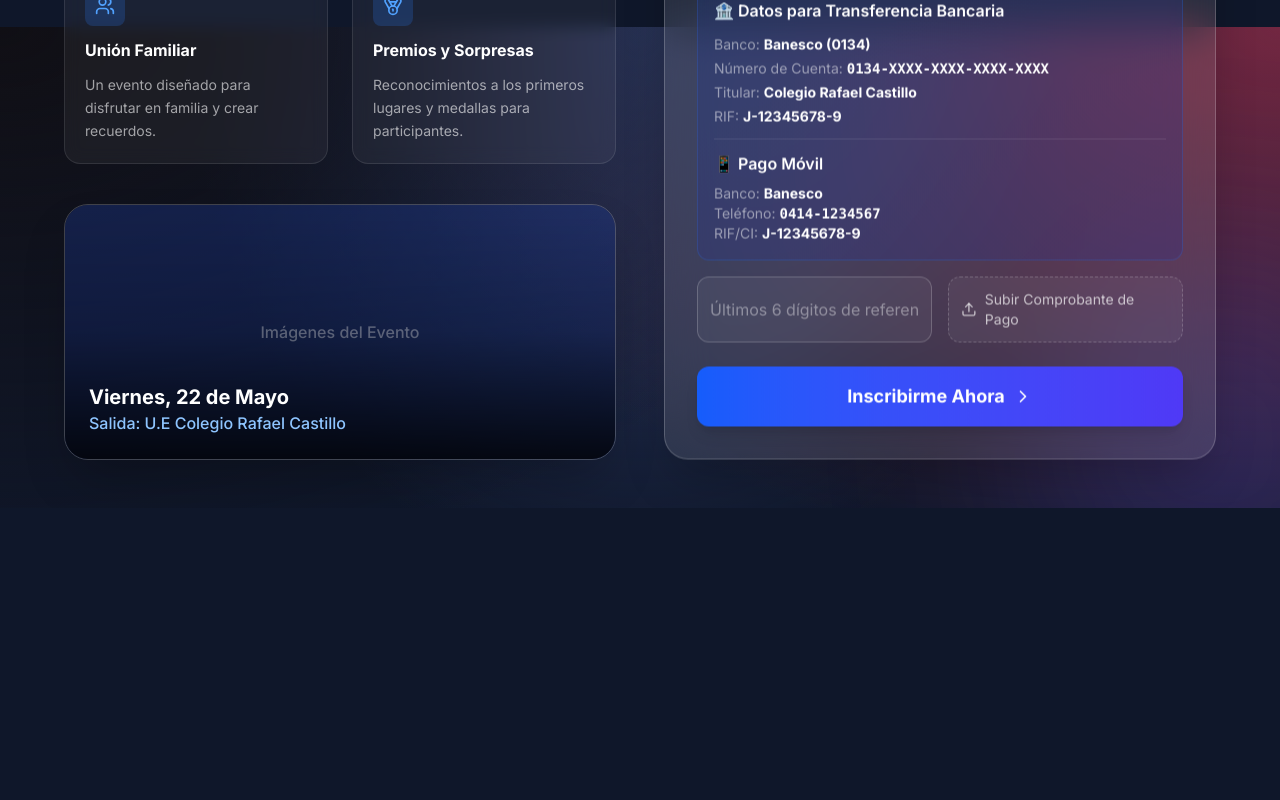
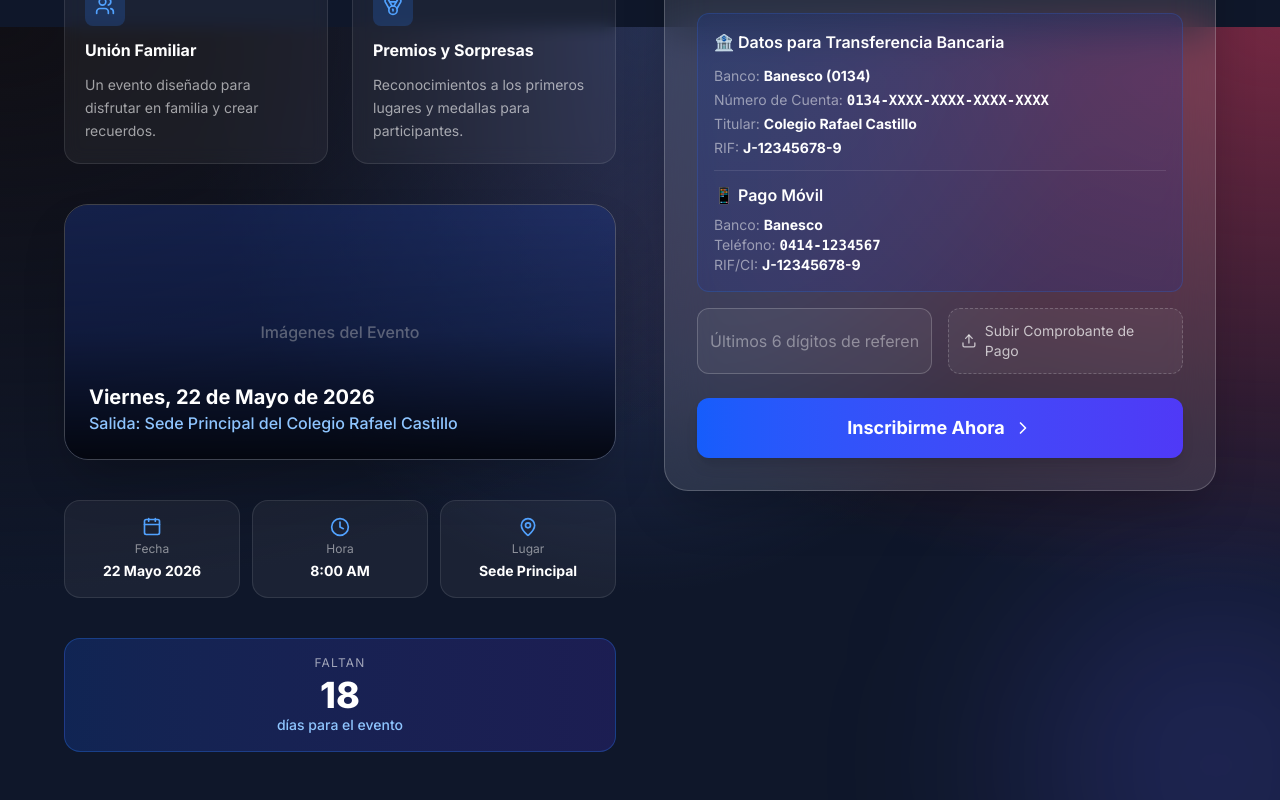
Before and after one commit to crcroboticaprincipal-ai/pasos-con-proposito, a Next.js app: page / in a window 1280 px wide. Shown: the part 773-1573 px from the top of the page. Before the commit the page ends 1281 px from the top, so only its background shows below. Built offline with nearby package versions, Linux system fonts and the light colour scheme; no server answers; the database is empty.

Commit message:
Add src/app/page.tsx

```diff
--- a/src/app/page.tsx
+++ b/src/app/page.tsx
@@ -1,7 +1,13 @@
+'use client';
+
 import RegistrationForm from '@/components/RegistrationForm';
-import { Activity, Heart, Users, Medal } from 'lucide-react';
+import { Activity, Heart, Users, Medal, Calendar, MapPin, Clock } from 'lucide-react';
 
 export default function Home() {
+  const eventDate = new Date('2026-05-22T08:00:00');
+  const now = new Date();
+  const msLeft = eventDate.getTime() - now.getTime();
+  const daysLeft = Math.max(0, Math.ceil(msLeft / (1000 * 60 * 60 * 24)));
   return (
     <main className="min-h-screen py-12 px-4 sm:px-6 lg:px-8 relative overflow-hidden">
 
@@ -54,9 +60,31 @@ export default function Home() {
               <span className="text-white/40 font-medium">Imágenes del Evento</span>
             </div>
             <div className="absolute bottom-6 left-6 z-20">
-              <p className="text-white font-bold text-xl">Viernes, 22 de Mayo</p>
-              <p className="text-blue-300 font-medium">Salida: U.E Colegio Rafael Castillo</p>
+              <p className="text-white font-bold text-xl">Viernes, 22 de Mayo de 2026</p>
+              <p className="text-blue-300 font-medium">Salida: Sede Principal del Colegio Rafael Castillo</p>
             </div>
+          </div>
+
+          {/* Event Details Bar */}
+          <div className="grid grid-cols-3 gap-3">
+            {[
+              { icon: Calendar, label: 'Fecha', value: '22 Mayo 2026' },
+              { icon: Clock, label: 'Hora', value: '8:00 AM' },
+              { icon: MapPin, label: 'Lugar', value: 'Sede Principal' },
+            ].map(({ icon: Icon, label, value }) => (
+              <div key={label} className="bg-white/5 border border-white/10 rounded-2xl p-4 flex flex-col items-center gap-1 text-center">
+                <Icon className="w-5 h-5 text-blue-400" />
+                <p className="text-white/50 text-xs">{label}</p>
+                <p className="text-white font-bold text-sm">{value}</p>
+              </div>
+            ))}
+          </div>
+
+          {/* Countdown */}
+          <div className="bg-gradient-to-r from-blue-600/20 to-indigo-600/20 border border-blue-500/30 rounded-2xl p-4 text-center">
+            <p className="text-white/60 text-xs uppercase tracking-widest mb-1">Faltan</p>
+            <p className="text-4xl font-extrabold text-white">{daysLeft}</p>
+            <p className="text-blue-300 text-sm font-medium">días para el evento</p>
           </div>
 
         </div>
```
